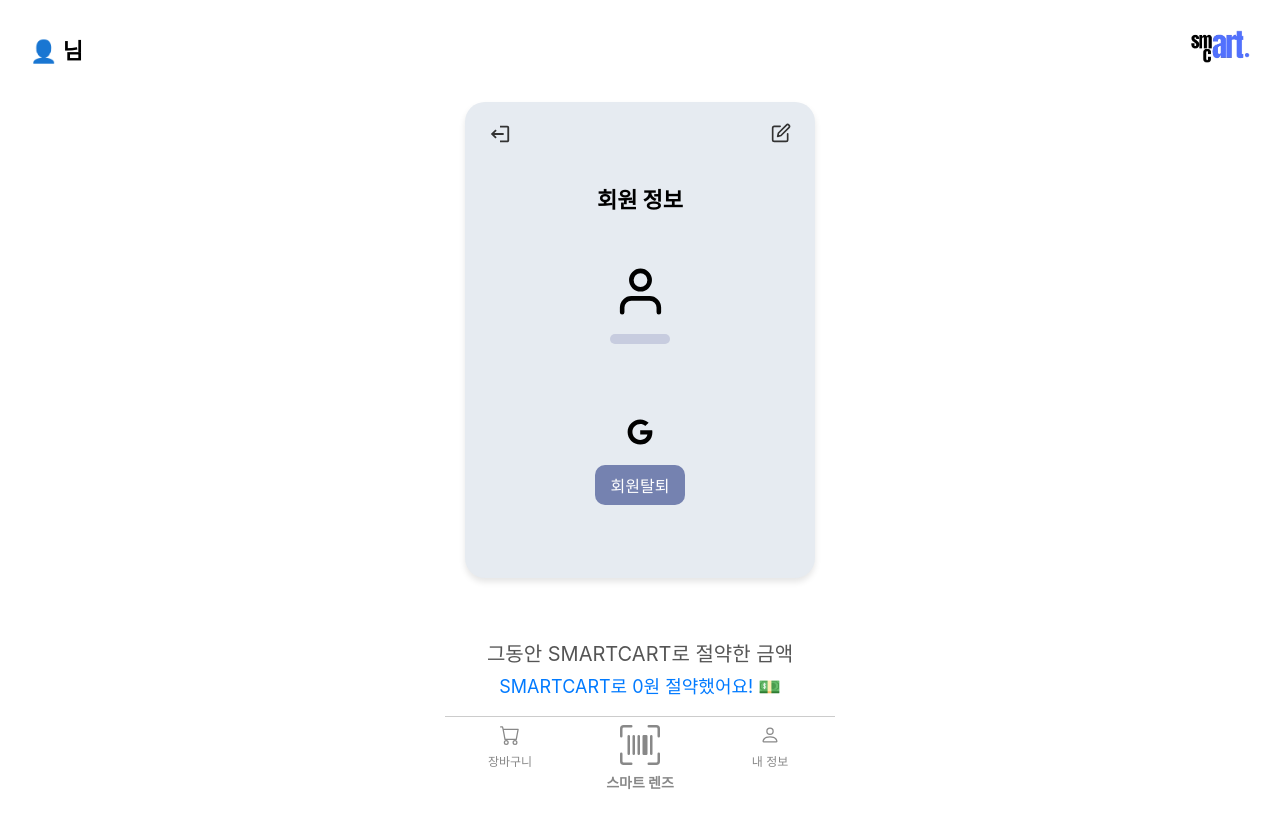
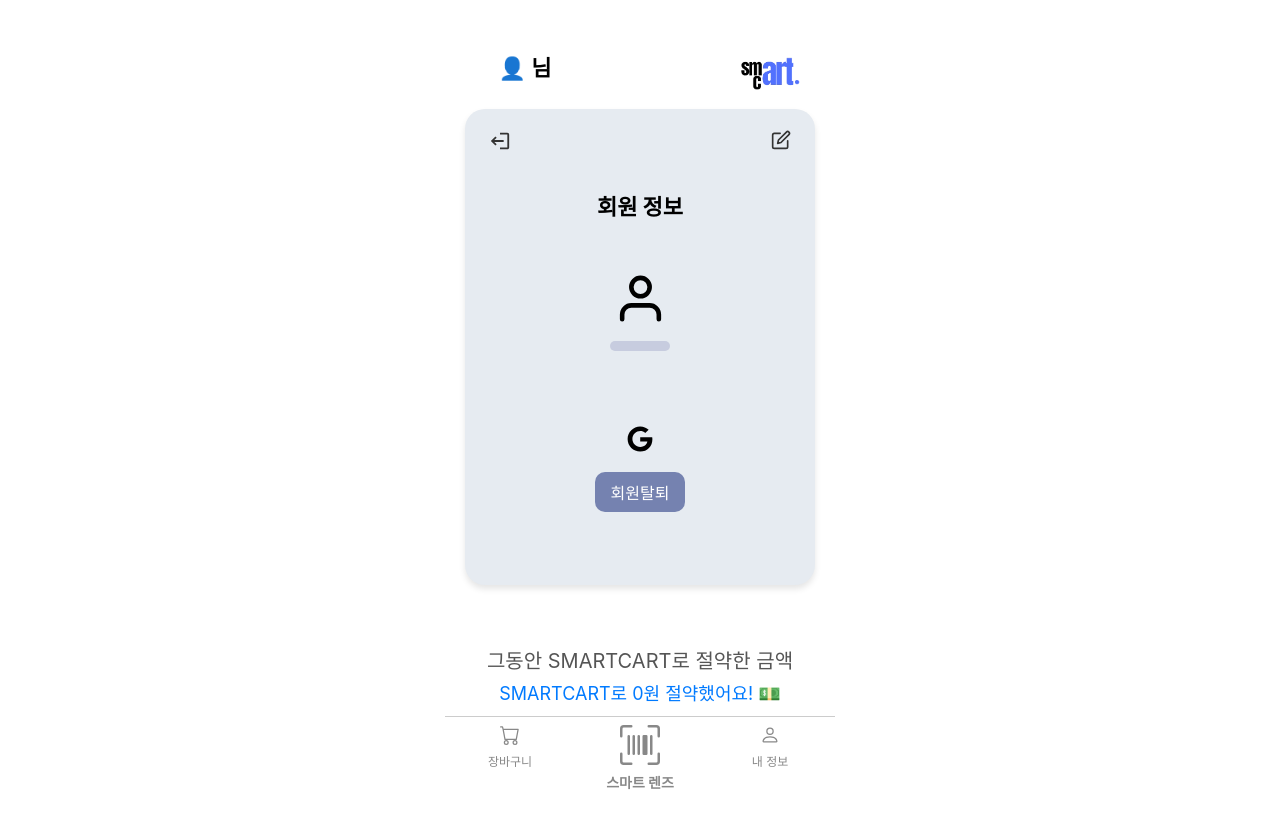
Before and after one commit to KMS-SmartCart/SmartCart-frontend, a React (Create React App) app: page /mypage in a window 1280 px wide. Shown: the top 828 px of the page. Built offline with nearby package versions, Linux system fonts and the light colour scheme; no server answers.

Commit message:
[#41] Feat: 로그인, 메인, 내정보 페이지 상단 수정

```diff
--- a/src/pages/User/LoginPage.jsx
+++ b/src/pages/User/LoginPage.jsx
@@ -28,10 +28,15 @@ const Container = styled.div`
   }
 `;
 
+const HeaderContainer = styled.div`
+  position: relative;
+  left: -20px;
+`;
+
 const Header = styled.h2`
     text-align: left;
     width: 100%;
-    margin: 20px;
+    // margin: 20px;
     font-size: 28px;
 
     @media (max-width: 390px) {
@@ -226,11 +231,13 @@ function LoginPage(props) {
 
     return (
         <Container>
-            <Header>SM<span style={{ color: '#5271FF' }}>ART</span> C<span style={{ color: '#5271FF' }}>ART</span></Header>
-            <Description>
-                이젠, 찍기만 하세요{"\n"}
-                알아서 비교해 드립니다.
-            </Description>
+            <HeaderContainer>
+              <Header>SM<span style={{ color: '#5271FF' }}>ART</span> C<span style={{ color: '#5271FF' }}>ART</span></Header>
+              <Description>
+                  이젠, 찍기만 하세요{"\n"}
+                  알아서 비교해 드립니다.
+              </Description>
+            </HeaderContainer>
 
             <ImageSeparator src={cartIcon} alt="Separator" />
 
--- a/src/pages/User/MainPage.jsx
+++ b/src/pages/User/MainPage.jsx
@@ -35,17 +35,28 @@ const Container = styled.div`
 `;
 
 const HeaderContainer = styled.div`
-  display: flex;
-  justify-content: space-between;
-  align-items: center;
-  width: 100%;
-  margin-bottom: 25px;
+  // display: flex;
+  // justify-content: space-between;
+  // align-items: center;
+  // width: 100%;
+  // margin-bottom: 25px;
+  position: relative;
+  left: -130px;
+
+  @media (max-width: 390px) {
+    left: -125px;
+  }
+
+  @media (max-width: 360px) {
+    left: -115px;
+  }
 `;
 
 const Header = styled.h1`
   font-size: 23px;
   color: black;
-  margin: 0;
+  margin-top: 20px;
+  margin-bottom: -28px;
   font-weight: bold;
 
   @media (max-width: 390px) {
@@ -59,6 +70,17 @@ const Header = styled.h1`
 
 const LogoContainer = styled.div`
   cursor: pointer;
+  position: relative;
+  right: -130px;
+  margin-bottom: 15px;
+
+  @media (max-width: 390px) {
+    right: -125px;
+  }
+
+  @media (max-width: 360px) { /* S8 */
+    right: -120px;
+  }
 `;
 
 const LogoImage = styled.img`
@@ -382,10 +404,10 @@ function MainPage() {
     <Container>
       <HeaderContainer>
         <Header>👤&nbsp;{userName.length > 5 ? <><br/>{userName}</> : userName}</Header>
-        <LogoContainer>
-          <LogoImage src={logo} alt="Logo" />
-        </LogoContainer>
       </HeaderContainer>
+      <LogoContainer>
+        <LogoImage src={logo} alt="Logo" />
+      </LogoContainer>
 
       <InputContainer>
         <ChecklistWrapper>
--- a/src/pages/User/MyPage.jsx
+++ b/src/pages/User/MyPage.jsx
@@ -37,17 +37,28 @@ const Container = styled.div`
 `;
 
 const HeaderContainer = styled.div`
-  display: flex;
-  justify-content: space-between;
-  align-items: center;
-  width: 100%;
-  margin-bottom: 20px;
+  // display: flex;
+  // justify-content: space-between;
+  // align-items: center;
+  // width: 100%;
+  // margin-bottom: 20px;
+  position: relative;
+  left: -115px;
+
+  @media (max-width: 390px) {
+    left: -110px;
+  }
+
+  @media (max-width: 360px) {
+    left: -110px;
+  }
 `;
 
 const Header = styled.h1`
   font-size: 22px;
   color: black;
-  margin: 0;
+  margin-top: 20px;
+  margin-bottom: -25px;
   font-weight: bold;
 
   @media (max-width: 390px) {
@@ -61,6 +72,8 @@ const Header = styled.h1`
 
 const LogoContainer = styled.div`
   cursor: pointer;
+  position: relative;
+  right: -130px;
 `;
 
 const LogoImage = styled.img`
@@ -392,10 +405,11 @@ const MyPage = () => {
     <Container>
       <HeaderContainer>
         <Header>👤&nbsp;{userName}님</Header>
-        <LogoContainer onClick={handlelogoClick}>
-          <LogoImage src={logo} alt="Logo" />
-        </LogoContainer>
       </HeaderContainer>
+      <LogoContainer onClick={handlelogoClick}>
+        <LogoImage src={logo} alt="Logo" />
+      </LogoContainer>
+
 
       <UserInfoCard>
         <LogOutButton onClick={handleLogout}>
```
